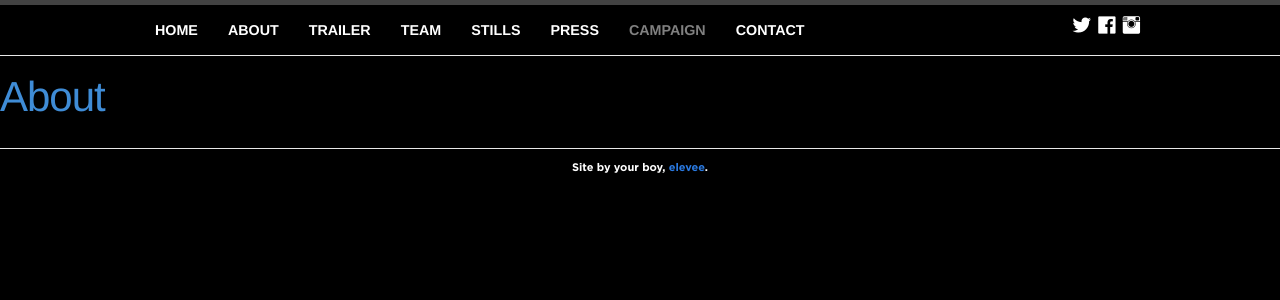
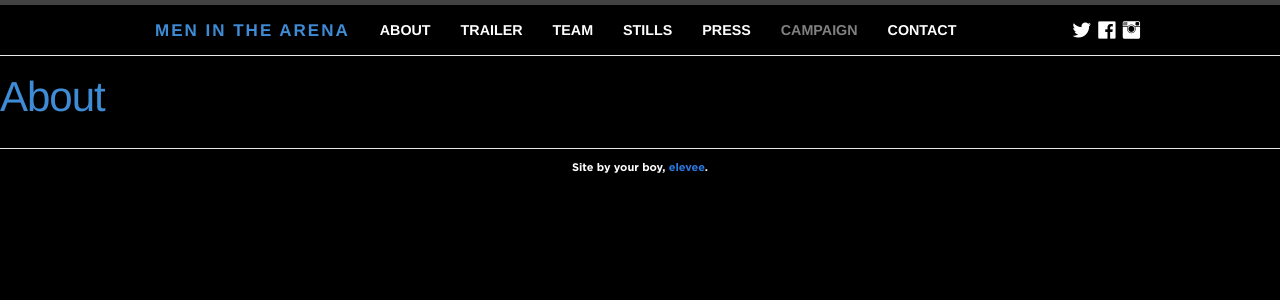
Before and after one commit to bellinkoff/men_in_the_arena, a Jekyll site: the page built from about.md, in a window 1280 px wide and 900 px high. Shown: the top 300 px of the window. Built offline with Jekyll 4.4.1, drawn with Linux system fonts in a browser that asks for light colours; nearby versions of some CDN libraries; some web fonts are replaced; comment, search, counter and statistics services are not loaded.

Commit message:
Cropped poster further; got rid of home option in header

```diff
--- a/_includes/header.html
+++ b/_includes/header.html
@@ -2,16 +2,16 @@
 
   <div class="wrapper large-12 small-12 columns">
 
-    <!-- <a class="site-title" href="{{ site.baseurl }}/">{{ site.title }}</a> -->
-
     <nav class="top-bar" data-topbar role="navigation">
       <ul class="title-area">
-        <li class="name"></li>
+        <li class="name">
+          <h1><a href="{{ site.baseurl }}/#home" class="site-title">{{ site.title | upcase}}</a></h1>
+        </li>
         <li class="toggle-topbar menu-icon"><a href="#"><span>Menu</span></a></li>
       </ul>
       <div class="top-bar-section">
         <ul>
-          <li><a class="page-link" href="{{ site.baseurl }}/#home"><span>HOME</span></a></li>
+          <!-- <li><a class="page-link" href="{{ site.baseurl }}/#home"><span>HOME</span></a></li> -->
           <li><a class="page-link" href="{{ site.baseurl }}/#about"><span>ABOUT</span></a></li>
           <li><a class="page-link" href="{{ site.baseurl }}/#trailer"><span>TRAILER</span></a></li>
           <li><a class="page-link" href="{{ site.baseurl }}/#team"><span>TEAM</span></a></li>
--- a/_includes/trailer.html
+++ b/_includes/trailer.html
@@ -8,10 +8,7 @@
 		</div>
 	</div>
 	<div class="row">
-		<div class="large-3 columns">
-			<img class="bg" src="{{site.baseurl}}/assets/poster.png" />
-		</div>
-		<div class="large-9 columns embed">
+		<div class="large-10 large-offset-1 columns embed">
 			<!-- width was formerly 800 -->
 			<iframe src="https://player.vimeo.com/video/134347898?byline=0&portrait=0" width="100%" height="450" frameborder="0" webkitallowfullscreen mozallowfullscreen allowfullscreen></iframe>
 		</div>
--- a/_sass/_layout.scss
+++ b/_sass/_layout.scss
@@ -134,6 +134,7 @@
     /*position: relative;*/
 
     .social_icons {
+        margin-top: 5px;
         font-size: 24px;
         /*cursor: pointer;*/
         a {
@@ -149,17 +150,26 @@
     left: 0;
 }
 
+.title-area .name {
+    h1 a {
+        color: $hover-color;
+        letter-spacing: 2px;
+        font-weight: bold;
+    }
+}
+
 .site-title {
+    color: $hover-color;
     /*font-size: 26px;*/
-    line-height: 56px;
-    letter-spacing: -1px;
-    margin-bottom: 0;
-    float: left;
+    /*line-height: 56px;*/
 
-    &,
-    &:visited {
+    /*margin-bottom: 0;*/
+    /*float: left;*/
+
+    /*&,*/
+    /*&:visited {
         color: $grey-color-dark;
-    }
+    }*/
 }
 
 /*.site-nav {*/
```
